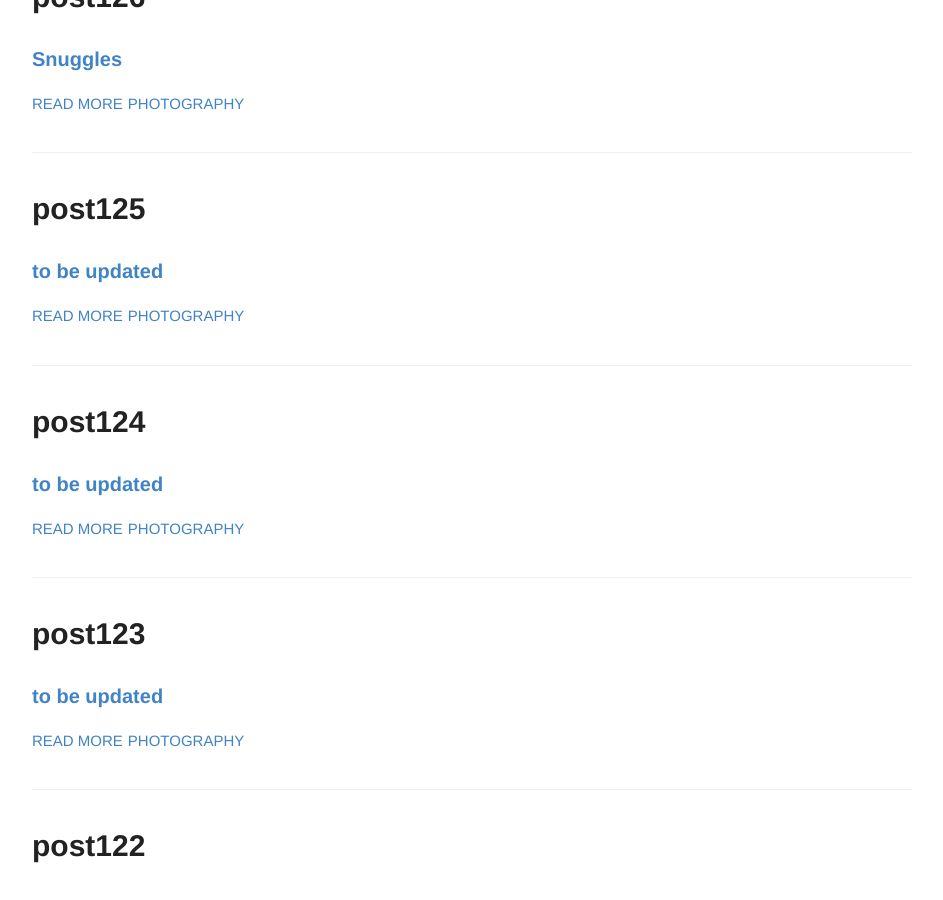
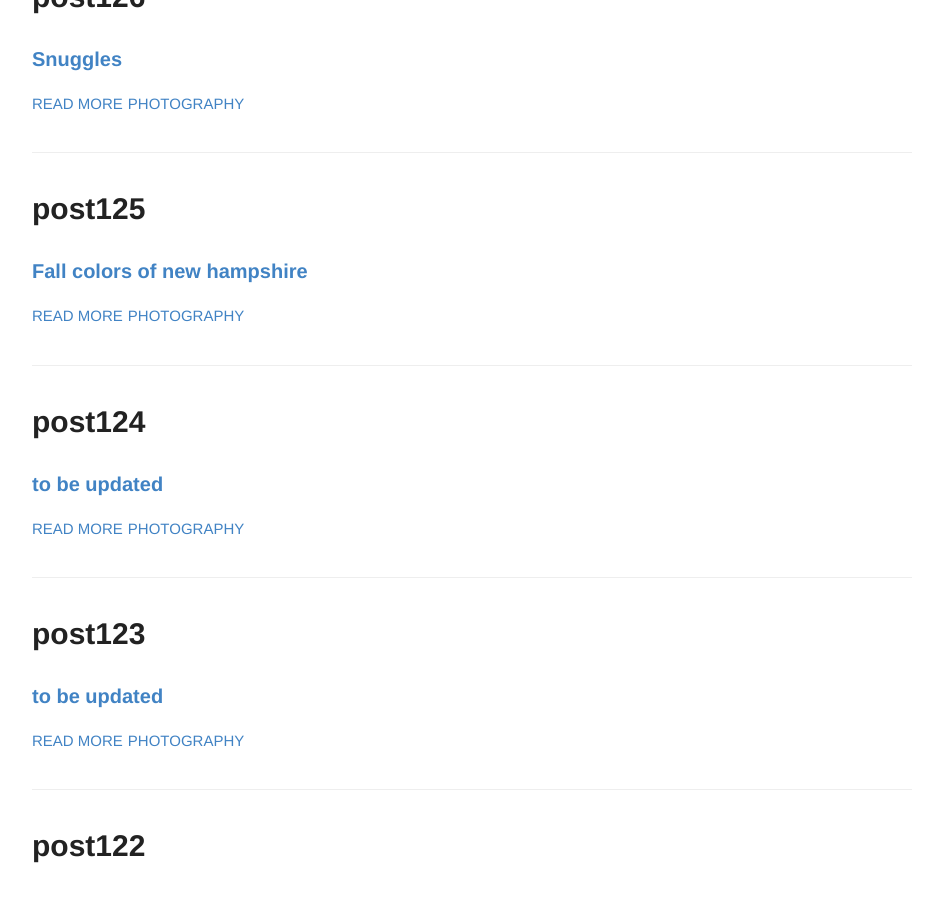
Before and after one commit to rsk/rsk.github.io, a Jekyll site: the page built from index.html, in a window 1280 px wide and 900 px high, scrolled down 1112 px. Shown: the whole window, without its empty margins (168-1111 px from the left). Built offline with Jekyll 4.4.1, drawn with Linux system fonts in a browser that asks for light colours.

Commit message:
Update 2020-6-06-post125.md

```diff
--- a/_posts/2020-6-06-post125.md
+++ b/_posts/2020-6-06-post125.md
@@ -2,7 +2,7 @@
 layout: post
 title: post125
 number: 125
-excerpt: to be updated
+excerpt: Fall colors of new hampshire
 tags:
   - photography
 
```
